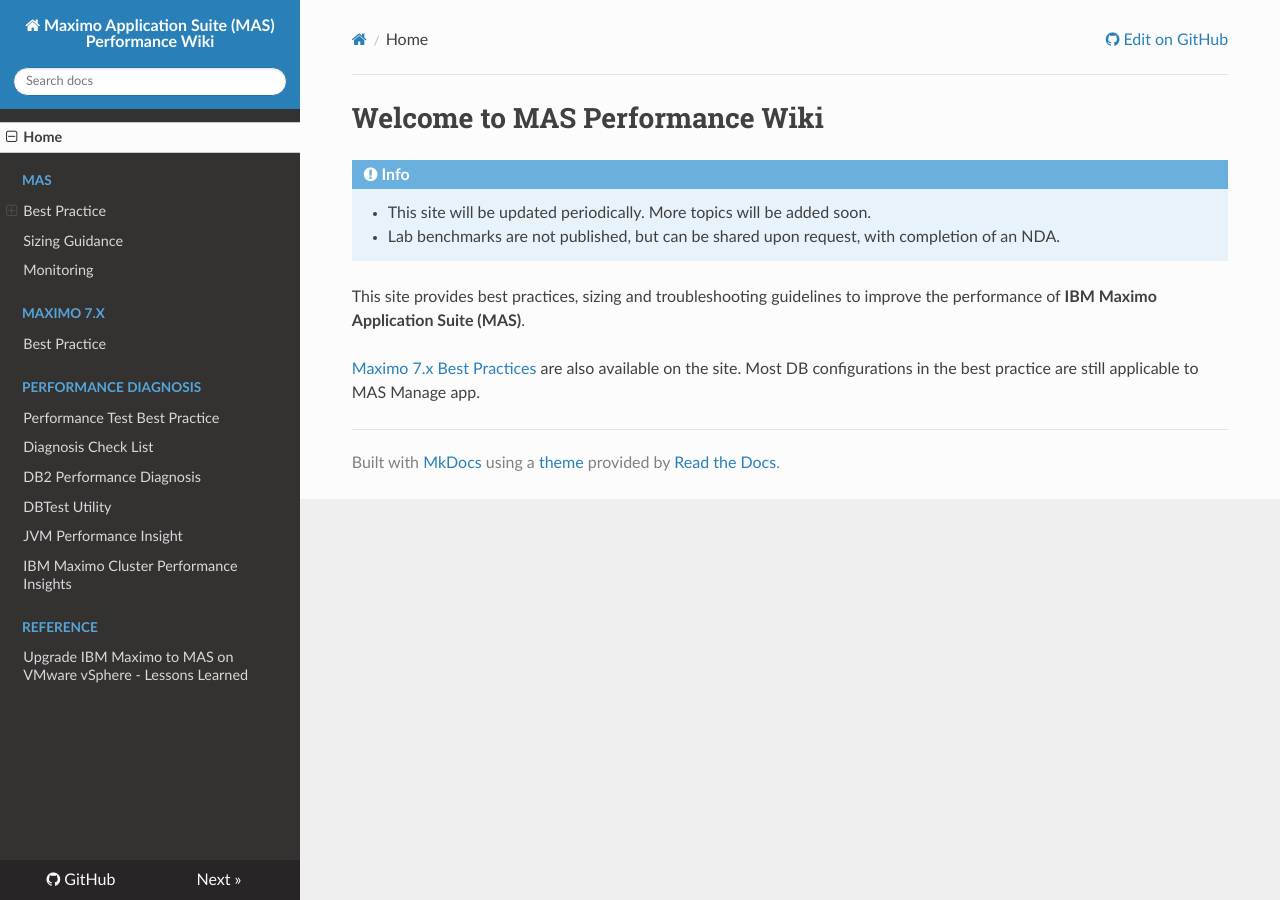
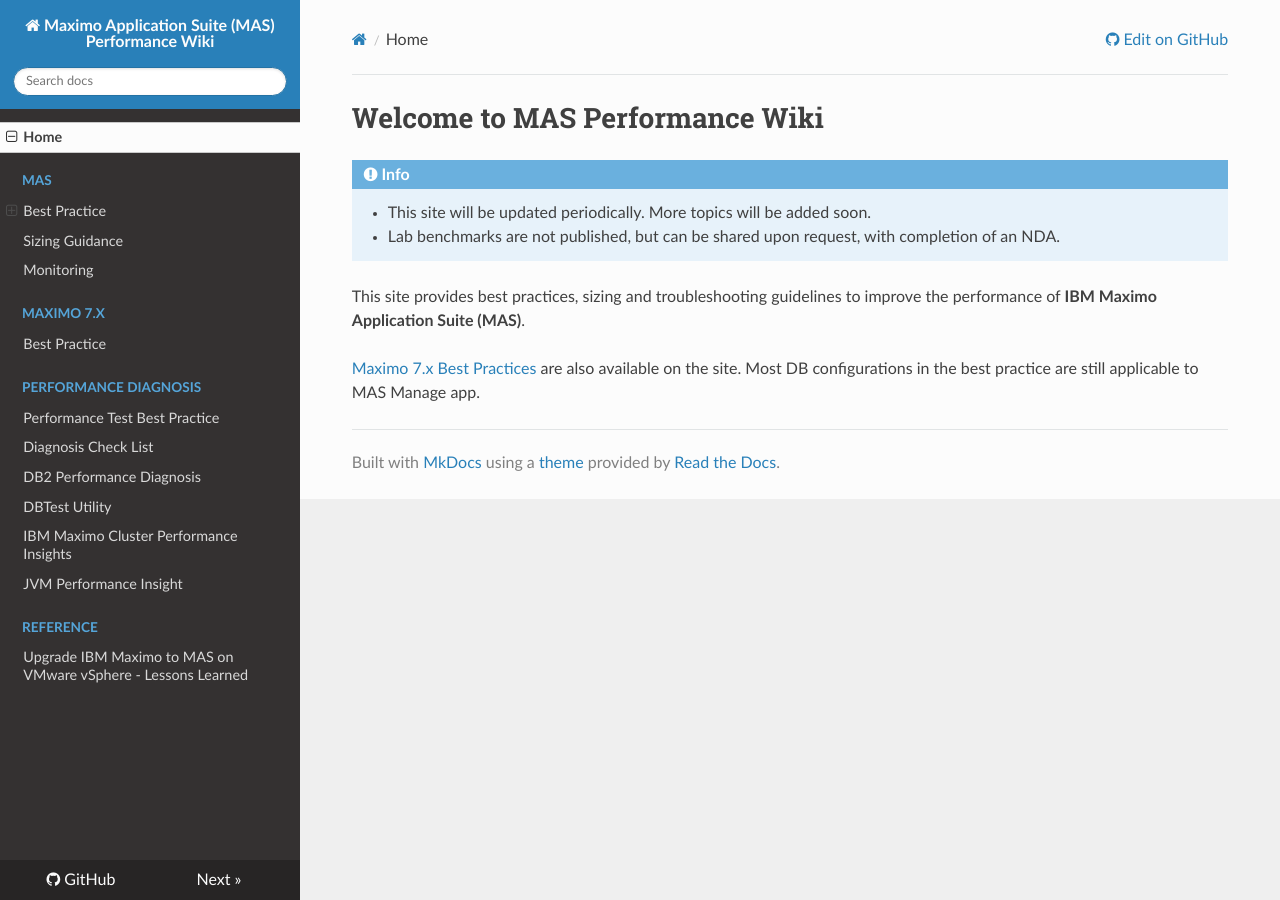
Before and after one commit to ibm-mas/mas-performance, an MkDocs documentation site: the page built from docs/index.md, in a window 1280 px wide. Built offline with MkDocs 1.6.1, drawn with Linux system fonts in a browser that asks for light colours; nearby versions of some CDN libraries; part of the change alters nothing that is shown.

```diff
--- a/mkdocs.yml
+++ b/mkdocs.yml
@@ -37,8 +37,8 @@ nav:
     - 'Diagnosis Check List': pd/checklist.md
     - 'DB2 Performance Diagnosis': pd/db2-performance-diagnosis.md
     - 'DBTest Utility': pd/dbtest.md
+    - 'IBM Maximo Cluster Performance Insights': pd/mhc/mas-harmony-checker.md
     - 'JVM Performance Insight': pd/jvm-performance-insight.md
-    - 'IBM Maximo Cluster Performance Insights': pd/mhc/mas-harmony-checker.md
   - 'Reference':
     - 'Upgrade IBM Maximo to MAS on VMware vSphere - Lessons Learned': https://github.com/zxue/upgrade-ibm-maximo-to-mas-on-vsphere
 
```
